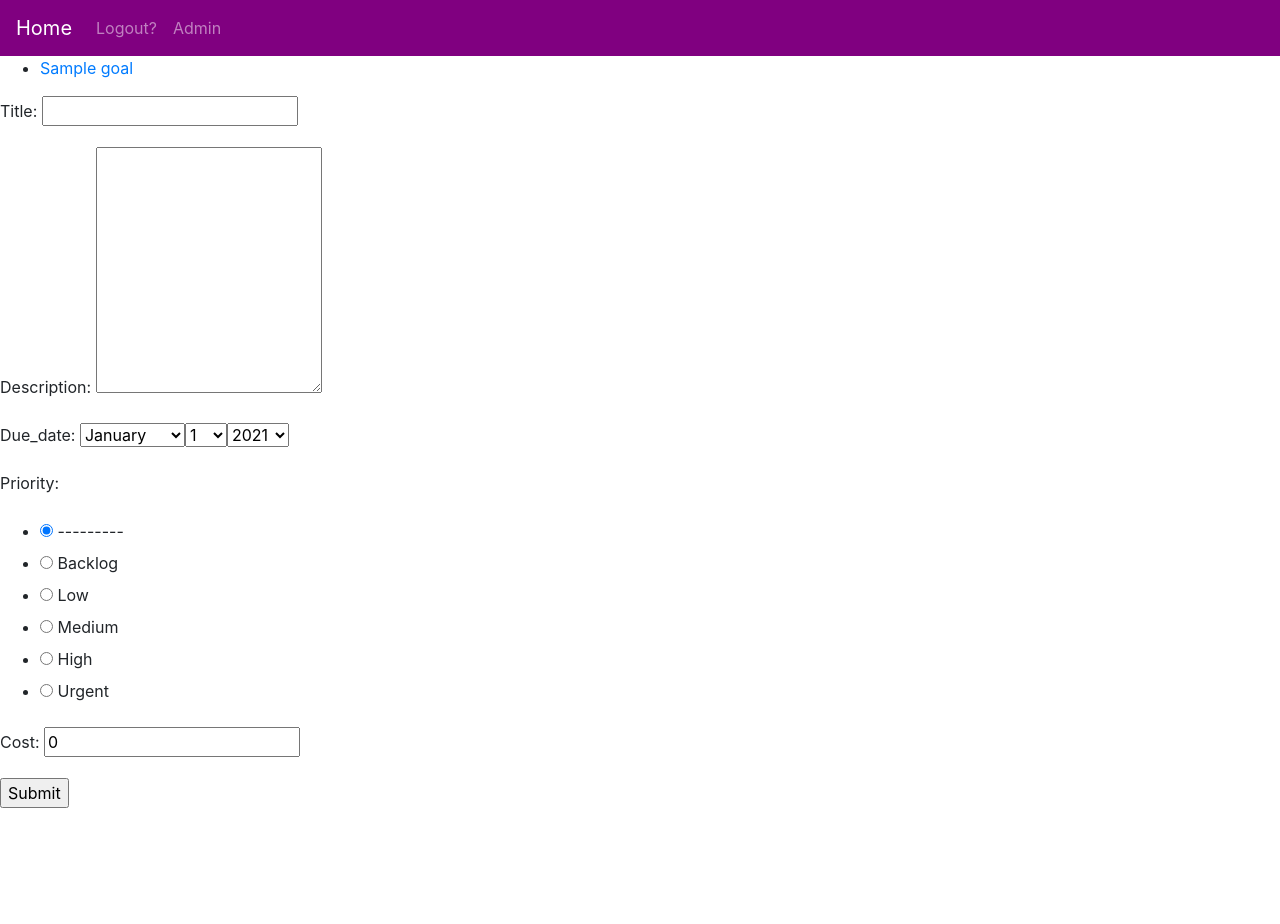
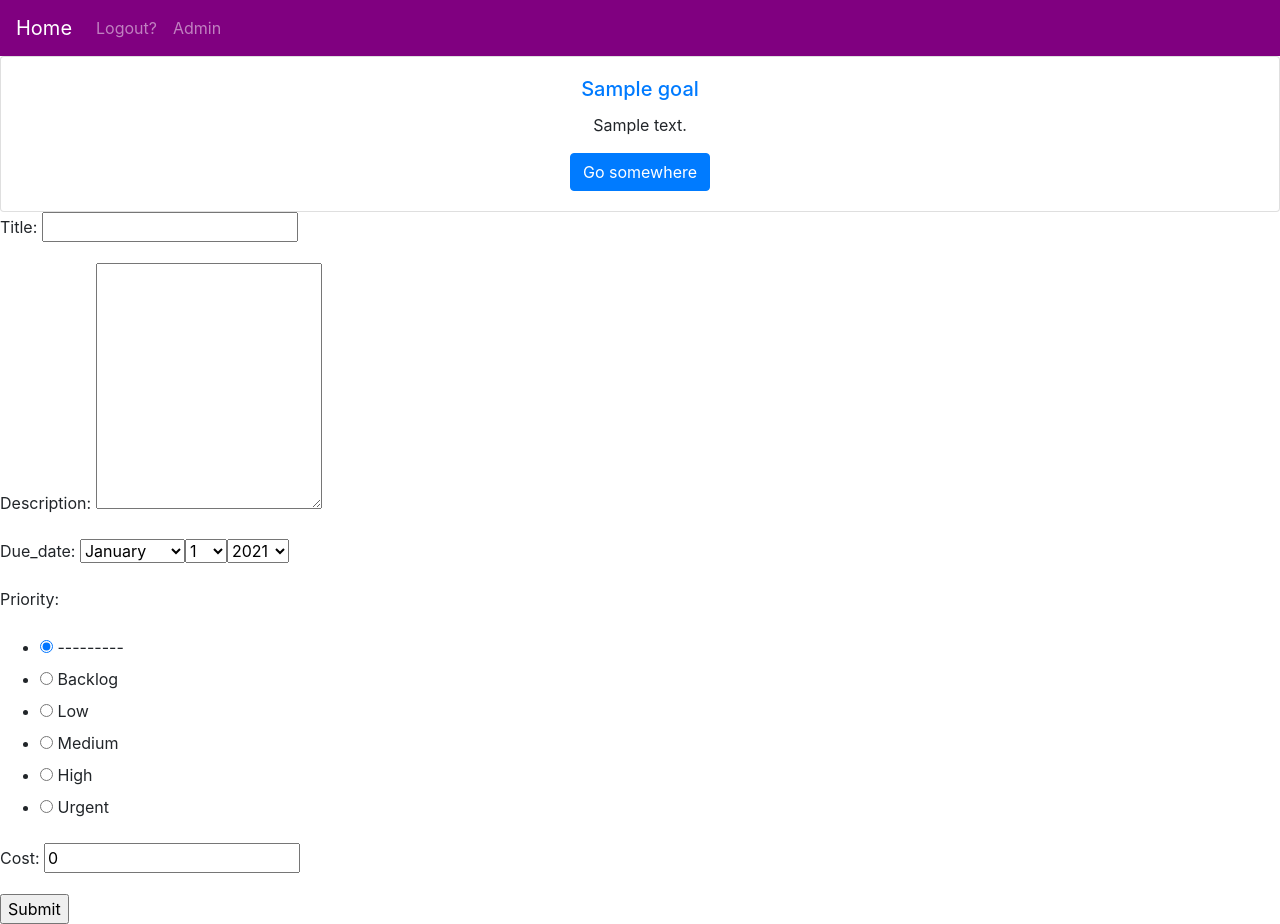
Before and after one commit to mattwhite180/goalsandplans, a Django app: page /planapp/home/ in a window 1280 px wide. Before the commit the page ends 808 px from the top, so only its background shows below. Run offline with Django 3.2, Linux system fonts and the light colour scheme; a user stored in the database is signed in; tables that the repository leaves empty hold one stand-in row (values such as "Sample post"); some libraries are stand-ins or nearby versions.

Commit message:
added more styling

```diff
--- a/server/goalserver/planapp/templates/planapp/home.html
+++ b/server/goalserver/planapp/templates/planapp/home.html
@@ -2,21 +2,27 @@
 
 {% block content %}
 
-{% if form.errors %}
-    <h2>errors</h2>
-    <ul>
-    {% for f in form.errors %}
-        <li>There is a problem with the <b>{{ f }}</b> you tried to submit</li>
-    {% endfor %}
-    </ul>
-{% endif %}
+<div id=errorblock>
+    {% if form.errors %}
+        <h2>errors</h2>
+        {% for f in form.errors %}
+        <div class="alert alert-warning" role="alert">
+            There is a problem with the <b>{{ f }}</b> you tried to submit
+        </div>
+        {% endfor %}
+    {% endif %}
+</div>
 
 {% if goals_list %}
-    <ul>
     {% for goal in goals_list %}
-        <li><a href="{% url 'goal' goal.id %}">{{ goal.title }}</a></li>
+        <div class="card text-center">
+            <div class="card-body">
+              <h5 class="card-title"><a href="{% url 'goal' goal.id %}">{{ goal.title }}</a></h5>
+              <p class="card-text">{{ goal.description }}</p>
+              <a href="#" class="btn btn-primary">Go somewhere</a>
+            </div>
+          </div>
     {% endfor %}
-    </ul>
 {% else %}
     <p>No goals are created yet.</p>
 {% endif %}
--- a/server/goalserver/planapp/templates/planapp/plan.html
+++ b/server/goalserver/planapp/templates/planapp/plan.html
@@ -1,3 +1,7 @@
+{% extends "planapp/base.html" %}
+
+{% block content %}
+
 {% if plan %}
 <h1>{{ plan.title }}</h1>
     <p>{{ plan.description }}</p>
@@ -25,3 +29,5 @@
         <li><a href="{% url 'goal' goal.id %}">{{ goal.title }}</a></li>
     {% endfor %}
 </ul> -->
+
+{% endblock %}
--- a/server/goalserver/planapp/templates/planapp/task.html
+++ b/server/goalserver/planapp/templates/planapp/task.html
@@ -0,0 +1,6 @@
+{% extends "planapp/base.html" %}
+
+{% block content %}
+
+
+{% endblock %}
```
Also changed, not shown: server/goalserver/planapp/templates/planapp/createaccount.html (renamed from server/goalserver/planapp/templates/planapp/login.html, +11 -9 lines).
